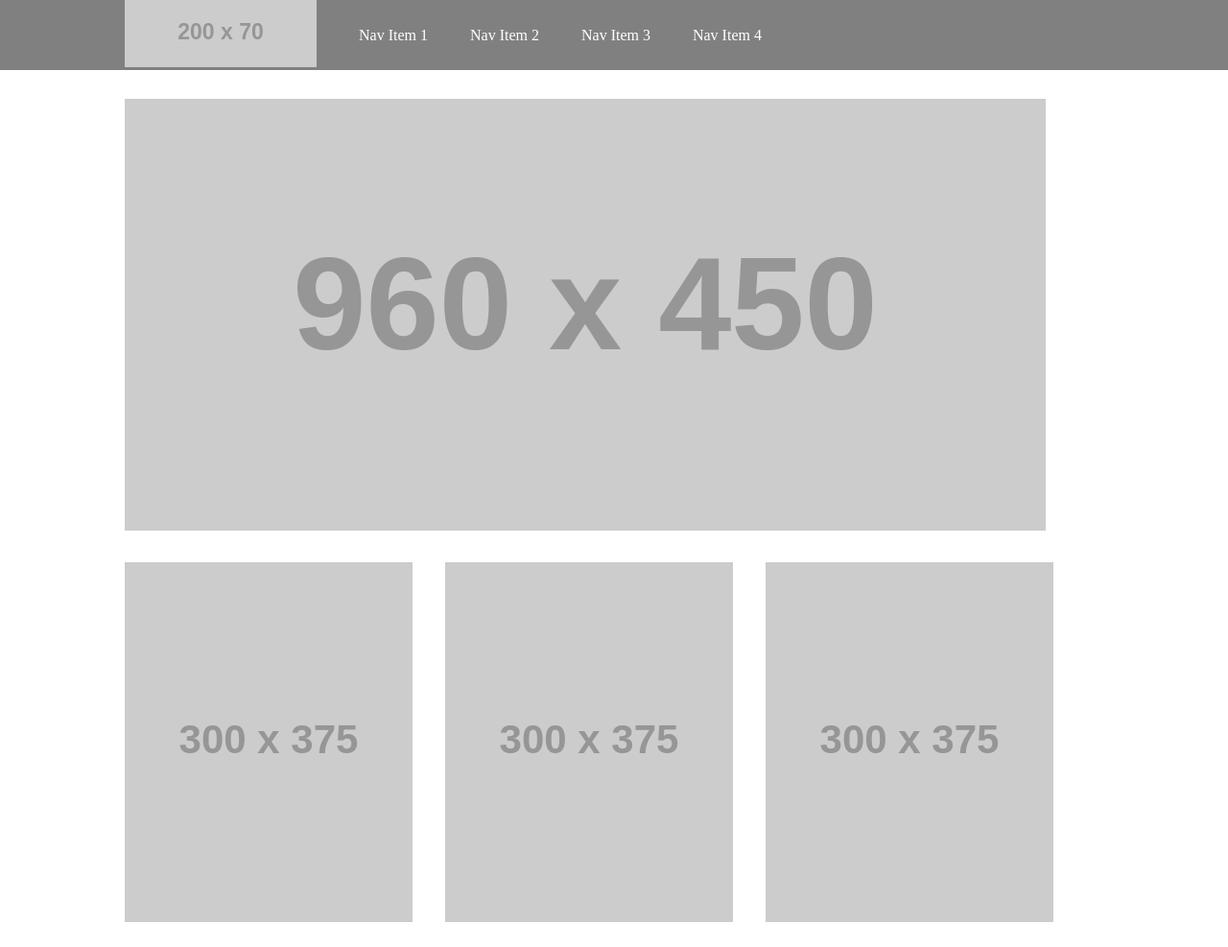
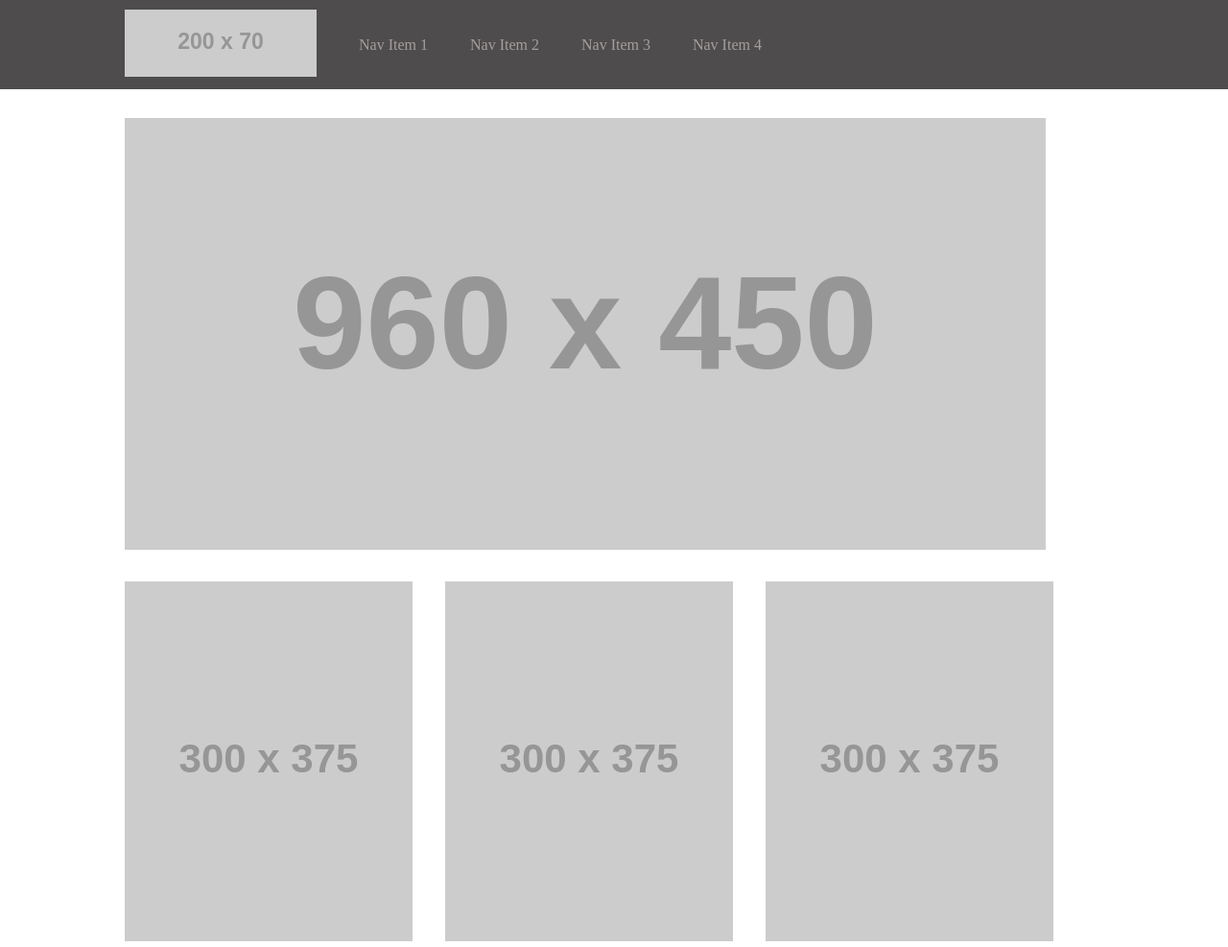
Before and after one commit to Hoffit/wirefame-exercise, a plain HTML site: page index.html in a window 1280 px wide. Shown: the top 987 px of the page at 96% size. Drawn offline with Linux system fonts and the light colour scheme; placeholder pictures from the web are drawn by us.

Commit message:
Added some corrections per grading feedback. Added logo margin, and more consistent font color.

```diff
--- a/css/style.css
+++ b/css/style.css
@@ -1,5 +1,9 @@
+.brand-logo {
+  margin: 10px 0px;
+}
+
 nav {
-  background-color: grey;
+  background-color: rgb(78, 76, 76);
 }
 
 nav ul {
@@ -16,13 +20,14 @@ nav li {
 
 nav a {
   text-decoration: none;
-  color: #fff;
+  color: rgb(165, 158, 158);
   display: block;
   }
 
 nav a:hover {
   background-color: #111;
 }
+
 main {
   width: 1020px;
   margin: 0px auto;
--- a/index.html
+++ b/index.html
@@ -15,7 +15,7 @@
     <nav>
         <ul>
           <li>
-            <img href="#home" src="https://placehold.it/200x70/111">
+            <img href="#home" class="brand-logo" src="https://placehold.it/200x70/111">
           </li>
           <li>
             <a>Nav Item 1</a>
```
